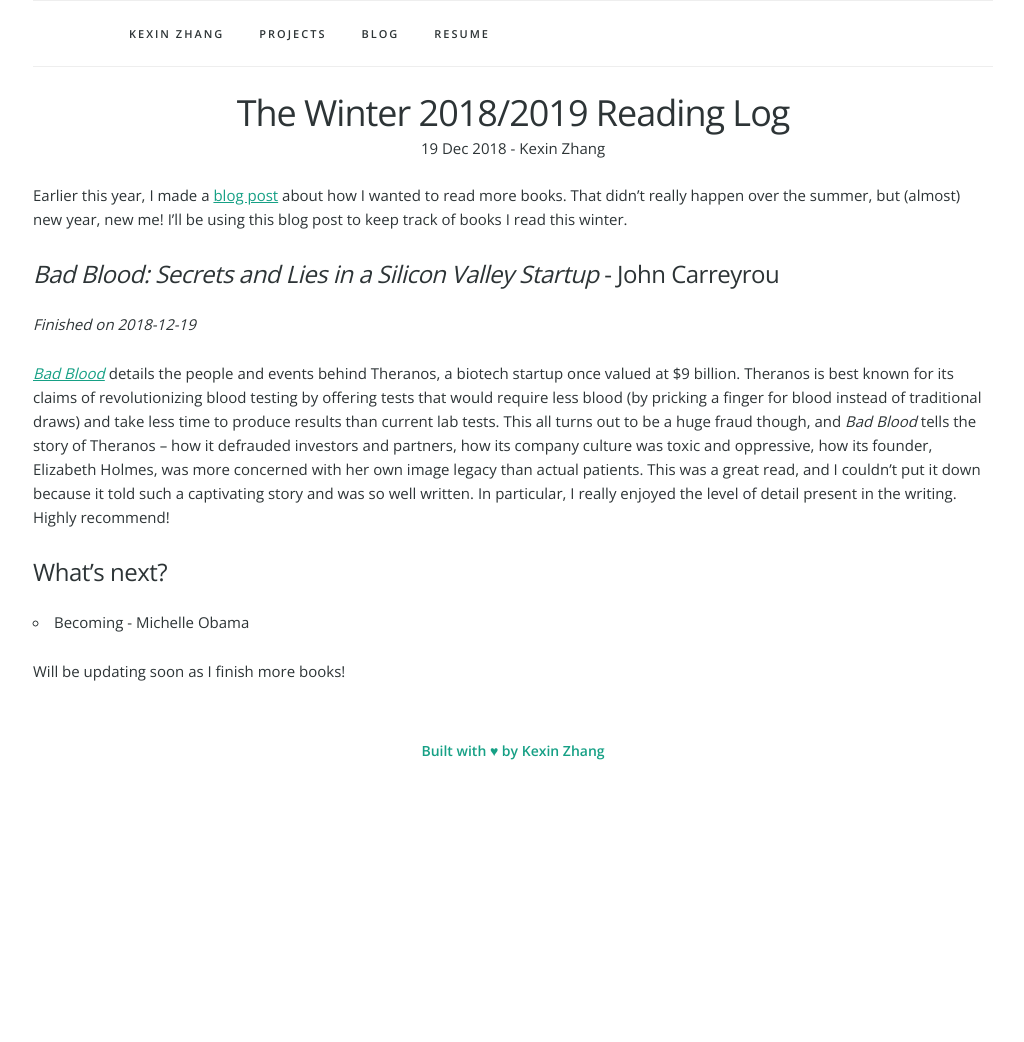
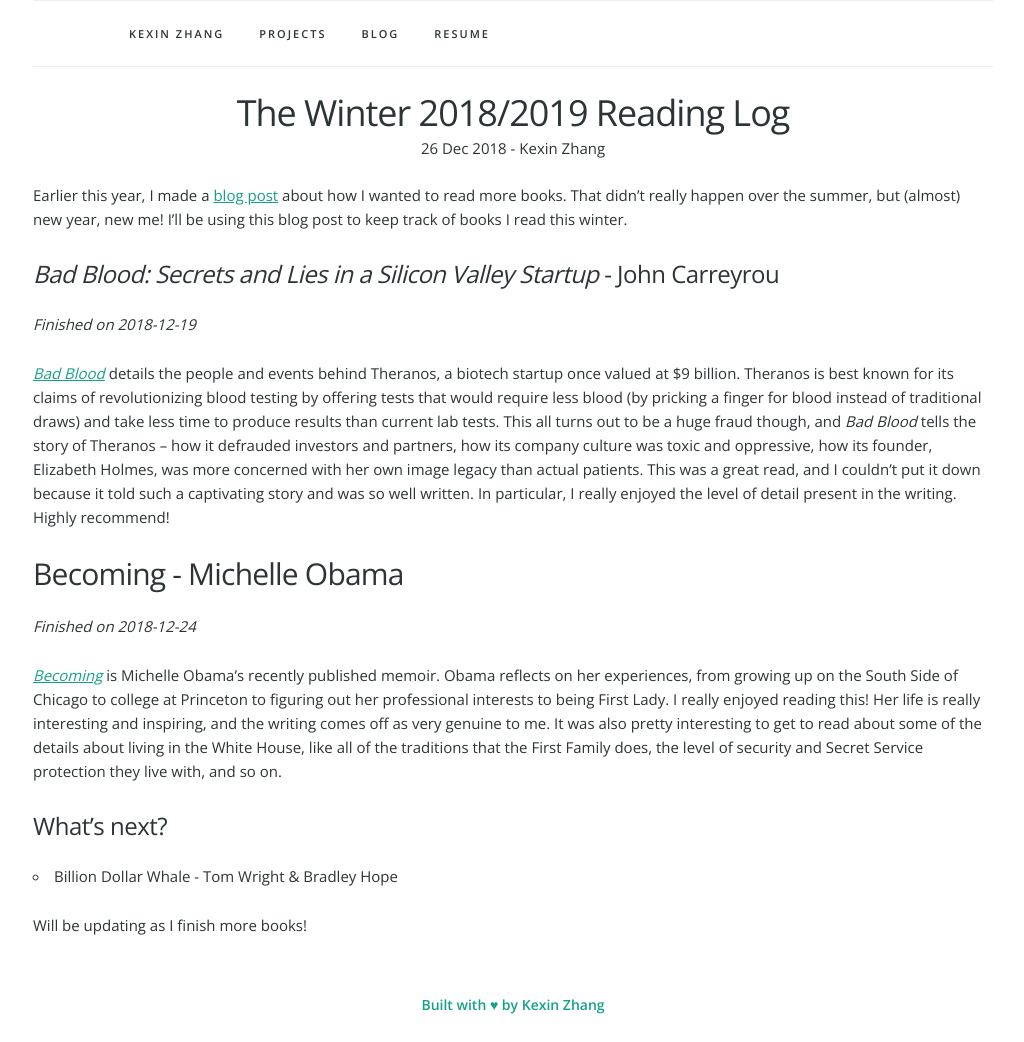
Before and after one commit to kexin-zhang/kexin-zhang.github.io, a Jekyll site: the page built from _posts/2018-12-26-winter-reading-log.md, in a window 1280 px wide. Shown: the whole page, without its empty margins (127-1151 px from the left). Built offline with Jekyll 4.4.1, drawn with Linux system fonts in a browser that asks for light colours; nearby versions of some CDN libraries; before the commit the page ends 900 px from its top, so only the background shows below that.

Commit message:
update intro and book log

```diff
--- a/_posts/2018-12-19-winter-reading-log.md
+++ b/_posts/2018-12-26-winter-reading-log.md
@@ -12,8 +12,14 @@
 
 *[Bad Blood](https://www.amazon.com/dp/B078VW3VM7)* details the people and events behind Theranos, a biotech startup once valued at $9 billion. Theranos is best known for its claims of revolutionizing blood testing by offering tests that would require less blood (by pricking a finger for blood instead of traditional draws) and take less time to produce results than current lab tests. This all turns out to be a huge fraud though, and *Bad Blood* tells the story of Theranos -- how it defrauded investors and partners, how its company culture was toxic and oppressive, how its founder, Elizabeth Holmes, was more concerned with her own image legacy than actual patients. This was a great read, and I couldn't put it down because it told such a captivating story and was so well written. In particular, I really enjoyed the level of detail present in the writing. Highly recommend!
 
+#### Becoming - Michelle Obama
+
+*Finished on 2018-12-24*
+
+*[Becoming](https://www.amazon.com/Becoming-Michelle-Obama-ebook/dp/B079ZYWJJ8)* is Michelle Obama's recently published memoir. Obama reflects on her experiences, from growing up on the South Side of Chicago to college at Princeton to figuring out her professional interests to being First Lady. I really enjoyed reading this! Her life is really interesting and inspiring, and the writing comes off as very genuine to me. It was also pretty interesting to get to read about some of the details about living in the White House, like all of the traditions that the First Family does, the level of security and Secret Service protection they live with, and so on.
+
 ##### What's next?
 
-* Becoming - Michelle Obama
+* Billion Dollar Whale - Tom Wright & Bradley Hope
 
-Will be updating soon as I finish more books!
+Will be updating as I finish more books!
```
Also changed, not shown: _intros/section1.md (+2 -0 lines).
